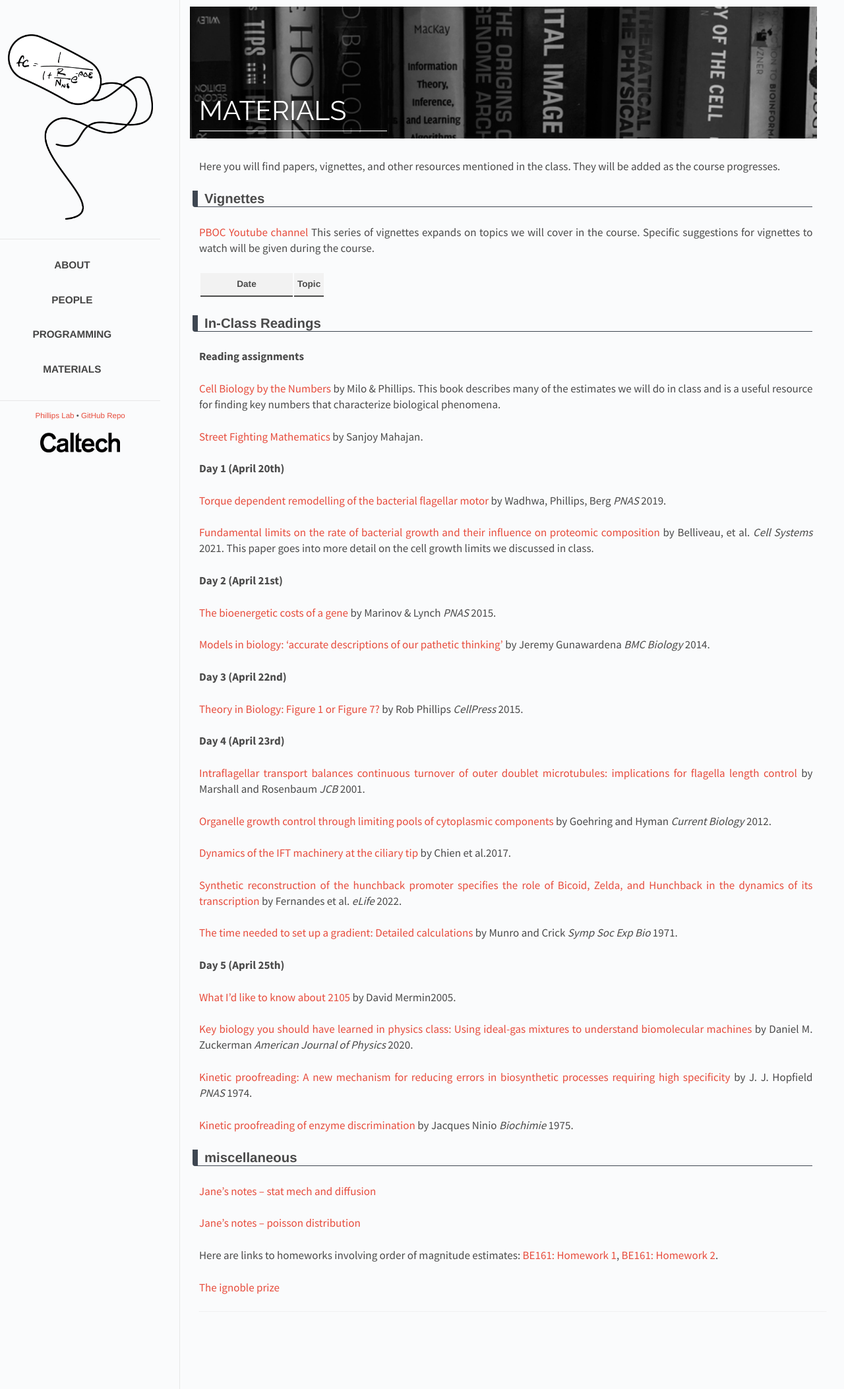
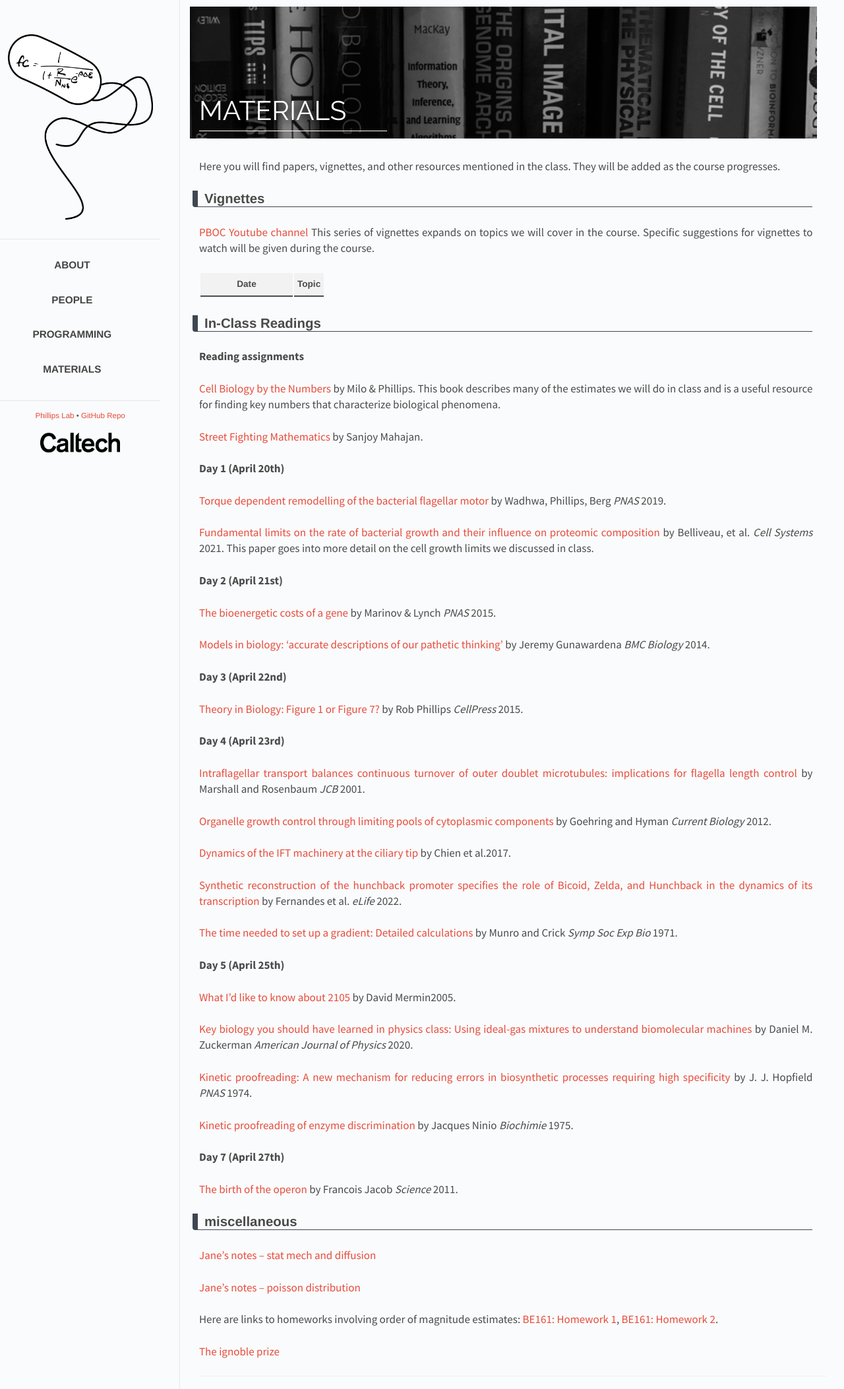
Before and after one commit to RPGroup-PBoC/pboc22_heidelberg, a Jekyll site: the page built from _posts/2022-01-28-materials.md, in a window 1280 px wide. Shown: the whole page at 66% size. Built offline with Jekyll 4.4.1, drawn with Linux system fonts in a browser that asks for light colours.

Commit message:
added jacob paper

```diff
--- a/_data/papers.yaml
+++ b/_data/papers.yaml
@@ -96,6 +96,13 @@ Day 5 (April 25th):
    journal: "Biochimie"
    year: "1975"
    link: "https://static.ias.edu/pitp/archive/2012files/Kinetic_amplification.pdf"
+
+Day 7 (April 27th):
+ - title: "The birth of the operon"
+   author: "Francois Jacob"
+   journal: "Science"
+   year: "2011"
+   link: "https://www.science.org/doi/epdf/10.1126/science.1207943"
 
 # Day 1 (September 9th):
 #   - title: "The biomass distribution on Earth"
```
